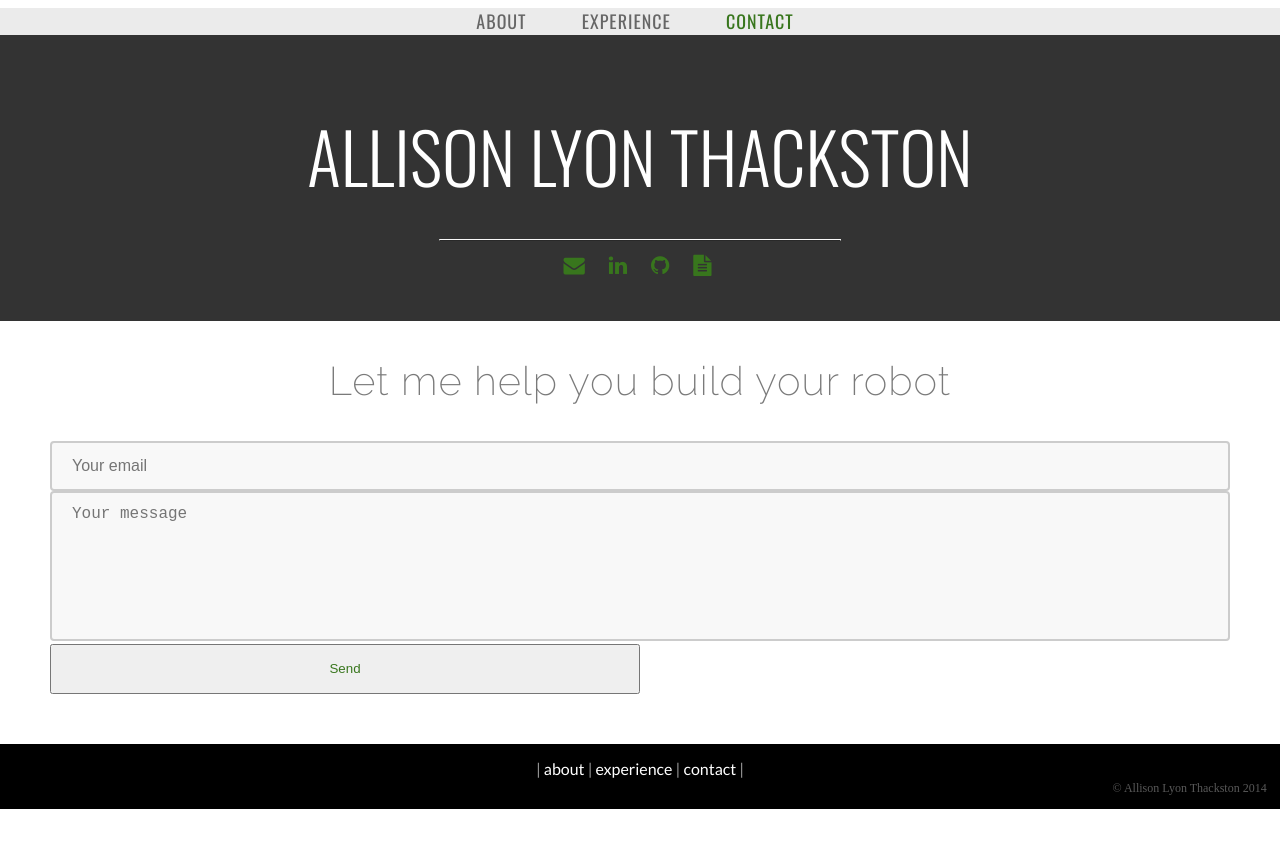
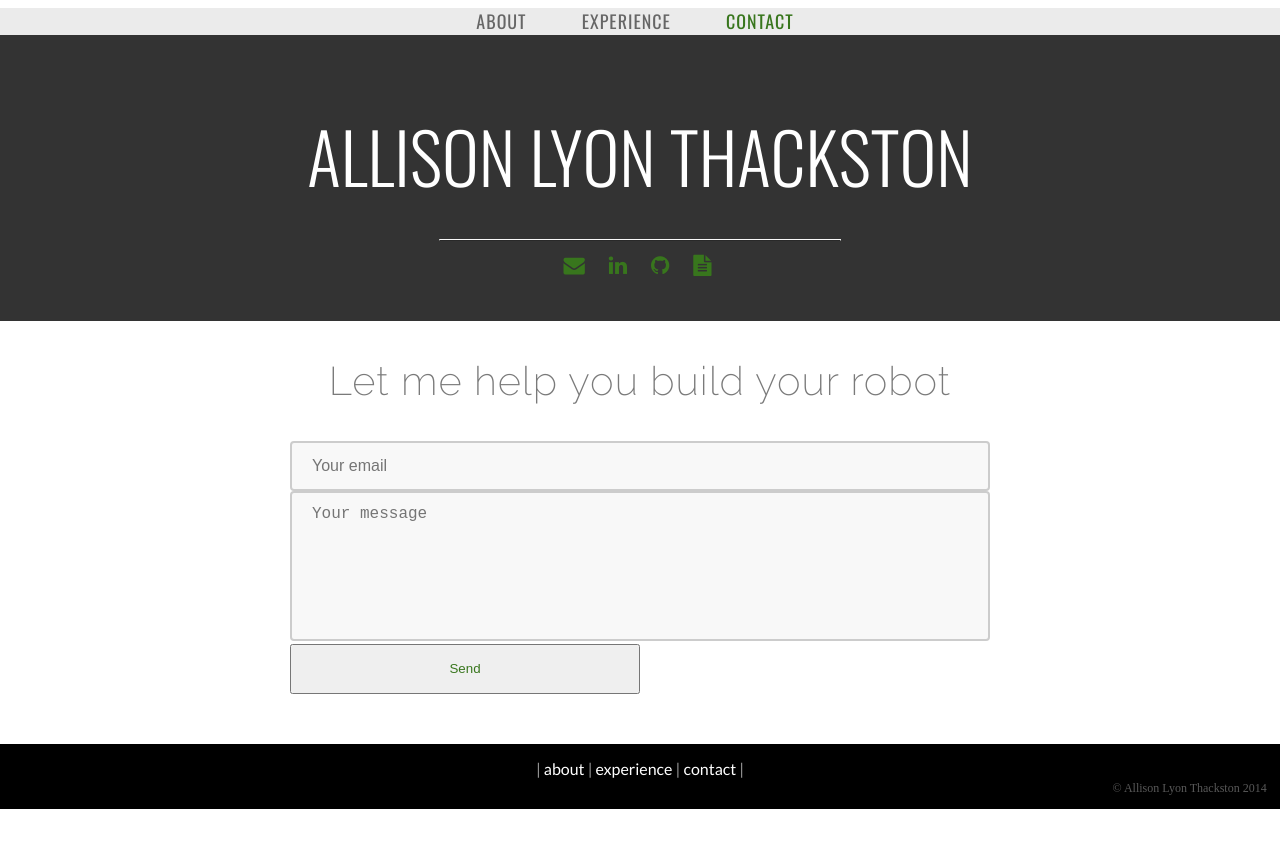
Before and after one commit to doytsujin/athackst.github.io, a Jekyll site: the page built from contact.html, in a window 1280 px wide. Shown: the top 848 px of the page. Built offline with Jekyll 4.4.1, drawn with Linux system fonts in a browser that asks for light colours.

Commit message:
set min and max width

```diff
--- a/style/mystyle.css
+++ b/style/mystyle.css
@@ -1,6 +1,7 @@
 .page {
   margin-right: auto;
   margin-left: auto;
+  min-width: 910px;
 }
 
 h1 {
@@ -237,6 +238,7 @@
   margin: auto;
   display: block;
   padding-bottom: 50px;
+  max-width: 700px;
 }
 
 .entry-content img {
```
